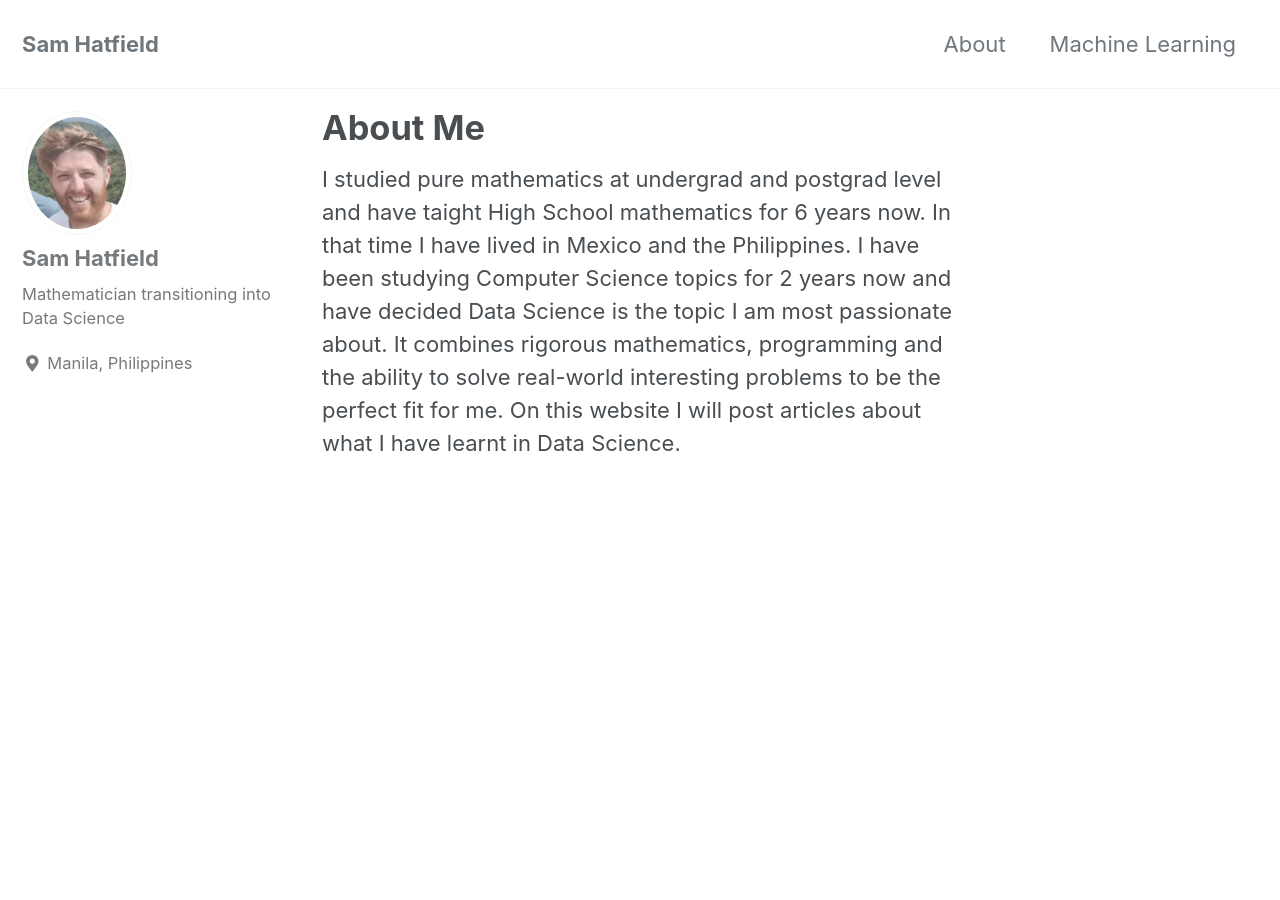
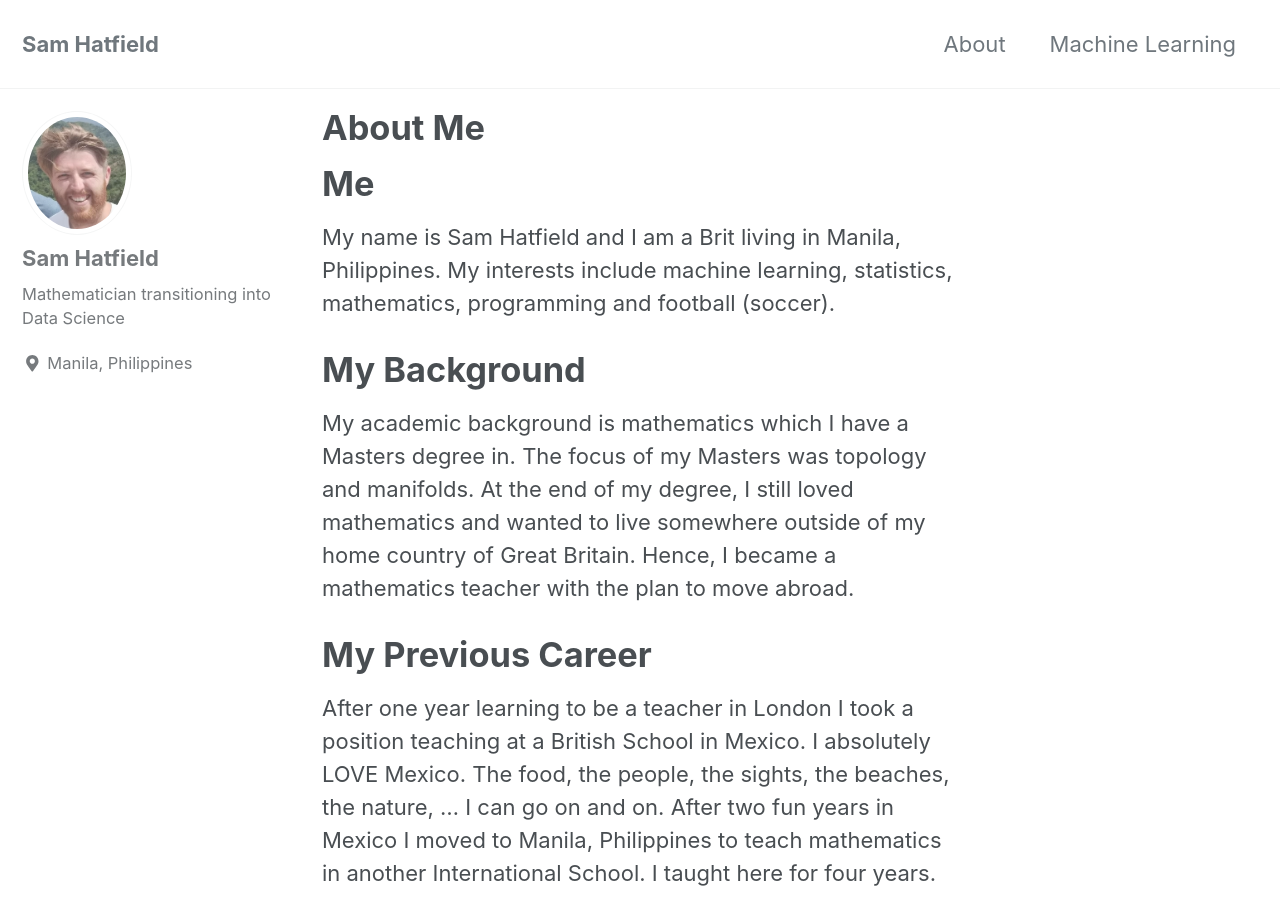
Before and after one commit to sjhatfield/sjhatfield.github.io, a Jekyll site: the page built from _pages/about.md, in a window 1280 px wide and 900 px high. Built offline with Jekyll 4.4.1, drawn with Linux system fonts in a browser that asks for light colours; cached includes are drawn as plain includes; nearby versions of some CDN libraries; some of the changed text lies outside the part shown.

Commit message:
about me

```diff
--- a/_pages/about.md
+++ b/_pages/about.md
@@ -4,5 +4,22 @@ permalink: /about/
 title: "About Me"
 
 ---
+# Me
 
-I studied pure mathematics at undergrad and postgrad level and have taight High School mathematics for 6 years now. In that time I have lived in Mexico and the Philippines. I have been studying Computer Science topics for 2 years now and have decided Data Science is the topic I am most passionate about. It combines rigorous mathematics, programming and the ability to solve real-world interesting problems to be the perfect fit for me. On this website I will post articles about what I have learnt in Data Science.
+My name is Sam Hatfield and I am a Brit living in Manila, Philippines. My interests include machine learning, statistics, mathematics, programming and football (soccer).
+
+# My Background
+
+My academic background is mathematics which I have a Masters degree in. The focus of my Masters was topology and manifolds. At the end of my degree, I still loved mathematics and wanted to live somewhere outside of my home country of Great Britain. Hence, I became a mathematics teacher with the plan to move abroad.
+
+# My Previous Career
+
+After one year learning to be a teacher in London I took a position teaching at a British School in Mexico. I absolutely LOVE Mexico. The food, the people, the sights, the beaches, the nature, ... I can go on and on. After two fun years in Mexico I moved to Manila, Philippines to teach mathematics in another International School. I taught here for four years.
+
+# The Change
+
+I've always been passionate about learning and am always learning something new. Two years ago I decided to learn how to code. All I had learnt in my time at university was a bit of Matlab. Over the past two years I have studyied various Computer Science topics and various programming languages. I have come to the conclusion that the topics of Data Science combine my passion for mathematics, with the fun of coding and the satisfaction of getting results to real-world problems.
+
+# The Now
+
+I am in the process of studying Data Science to make a career change. I have one year studying Data Science full time with a plan to apply for jobs in the summer of 2020. In this blog I will be writing about what I have learnt and presenting personal Data Science projects applying what I have learnt to problems I have identified.
```
